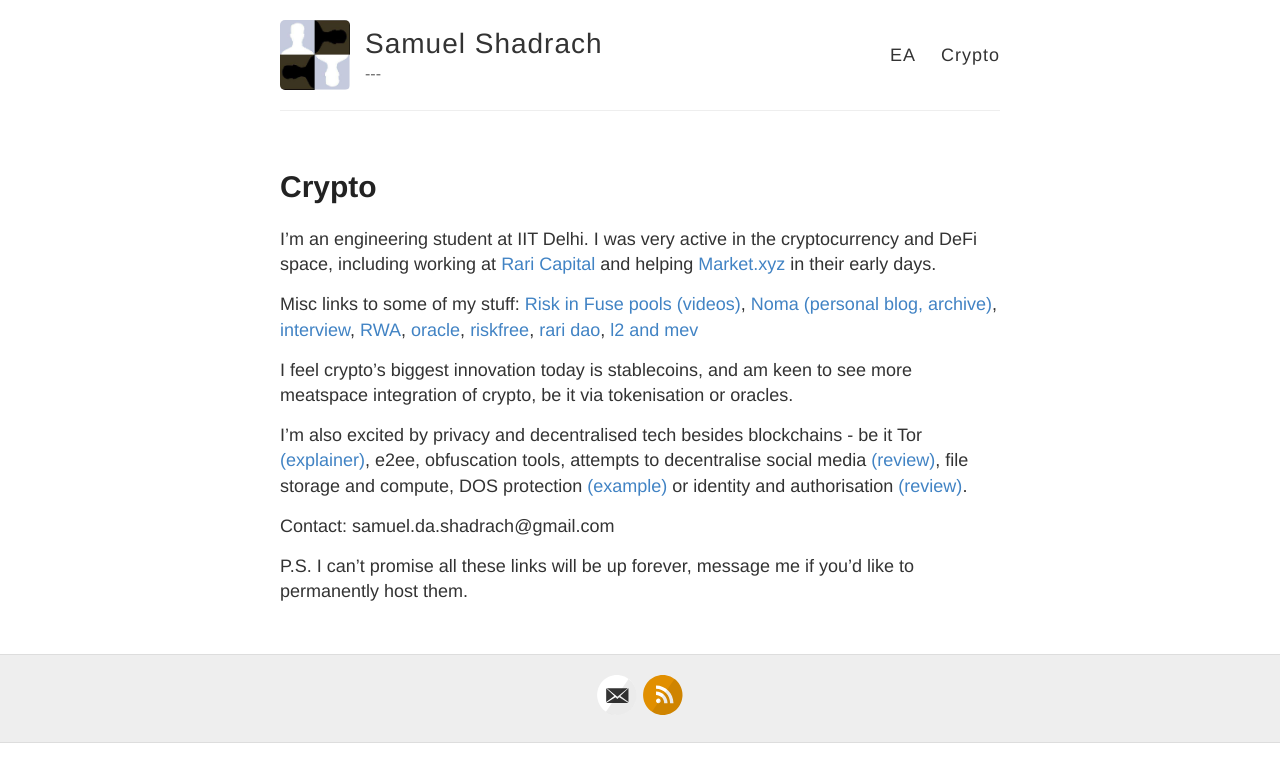
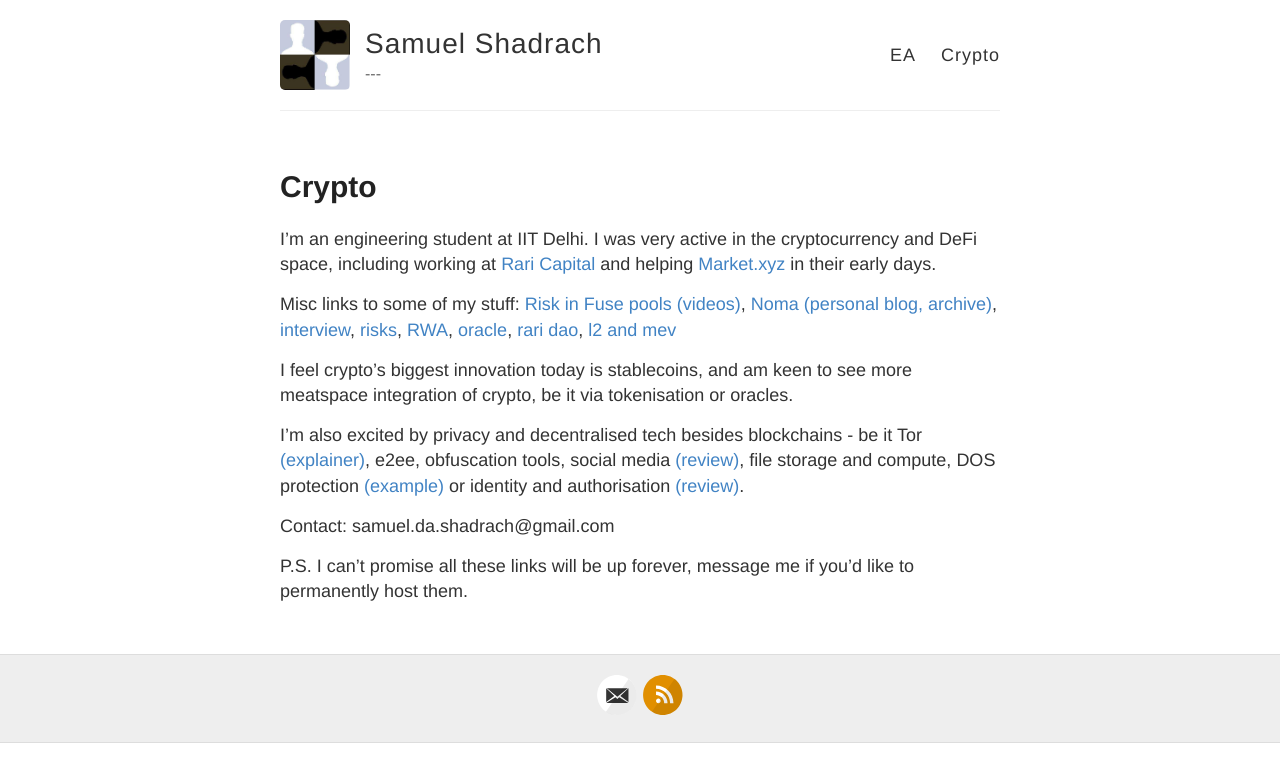
Before and after one commit to samueldashadrach/samueldashadrach.github.io, a Jekyll site: the page built from Crypto.md, in a window 1280 px wide. Shown: the top 782 px of the page. Built offline with Jekyll 4.4.1, drawn with Linux system fonts in a browser that asks for light colours.

Commit message:
Update Crypto.md

```diff
--- a/Crypto.md
+++ b/Crypto.md
@@ -6,11 +6,11 @@ permalink: /Crypto/
 
 I'm an engineering student at IIT Delhi. I was very active in the cryptocurrency and DeFi space, including working at [Rari Capital](http://rari.capital/) and helping [Market.xyz](http://market.xyz/) in their early days.
 
-Misc links to some of my stuff: [Risk in Fuse pools (videos)](https://drive.google.com/file/d/1vejTh16omTQ0JuBWunc-oTnB7xsgePu0/view?usp=sharing), [Noma (personal blog, archive)](https://github.com/samueldashadrach/noma-archive), [interview](https://www.youtube.com/watch?v=y3UIUKJVQY8), [RWA](https://github.com/samueldashadrach/whiteboardDAO-archive), [oracle](https://gov.uniswap.org/t/uni-should-become-an-oracle-token/11988/30), [riskfree](https://emilythemeily.medium.com/who-wants-a-risk-free-18-1acda3952ce2), [rari dao](https://medium.com/rari-capital/version-2-the-future-of-the-rari-capital-dao-9d2c37027752), [l2 and mev](https://docs.google.com/presentation/d/1uX2JAGpz4KTb_91kHHmniVR5cNiqOCFTIqI2VWcxAAI/edit#slide=id.p)
+Misc links to some of my stuff: [Risk in Fuse pools (videos)](https://drive.google.com/file/d/1vejTh16omTQ0JuBWunc-oTnB7xsgePu0/view?usp=sharing), [Noma (personal blog, archive)](https://github.com/samueldashadrach/noma-archive), [interview](https://www.youtube.com/watch?v=y3UIUKJVQY8), [risks](https://emilythemeily.medium.com/who-wants-a-risk-free-18-1acda3952ce2), [RWA](https://github.com/samueldashadrach/whiteboardDAO-archive), [oracle](https://gov.uniswap.org/t/uni-should-become-an-oracle-token/11988/30),  [rari dao](https://medium.com/rari-capital/version-2-the-future-of-the-rari-capital-dao-9d2c37027752), [l2 and mev](https://docs.google.com/presentation/d/1uX2JAGpz4KTb_91kHHmniVR5cNiqOCFTIqI2VWcxAAI/edit#slide=id.p)
 
 I feel crypto's biggest innovation today is stablecoins, and am keen to see more meatspace integration of crypto, be it via tokenisation or oracles.
 
-I'm also excited by privacy and decentralised tech besides blockchains - be it Tor [(explainer)](https://skerritt.blog/how-does-tor-really-work/), e2ee, obfuscation tools, attempts to decentralise social media [(review)](https://matrix.org/_matrix/media/r0/download/twitter.modular.im/981b258141aa0b197804127cd2f7d298757bad20), file storage and compute, DOS protection [(example)](https://ethresear.ch/t/decentralised-cloudflare-using-rln-and-rich-user-identities/10774) or identity and authorisation [(review)](https://arxiv.org/abs/2008.05300).
+I'm also excited by privacy and decentralised tech besides blockchains - be it Tor [(explainer)](https://skerritt.blog/how-does-tor-really-work/), e2ee, obfuscation tools, social media [(review)](https://matrix.org/_matrix/media/r0/download/twitter.modular.im/981b258141aa0b197804127cd2f7d298757bad20), file storage and compute, DOS protection [(example)](https://ethresear.ch/t/decentralised-cloudflare-using-rln-and-rich-user-identities/10774) or identity and authorisation [(review)](https://arxiv.org/abs/2008.05300).
 
 Contact: samuel.da.shadrach@gmail.com
 
```
